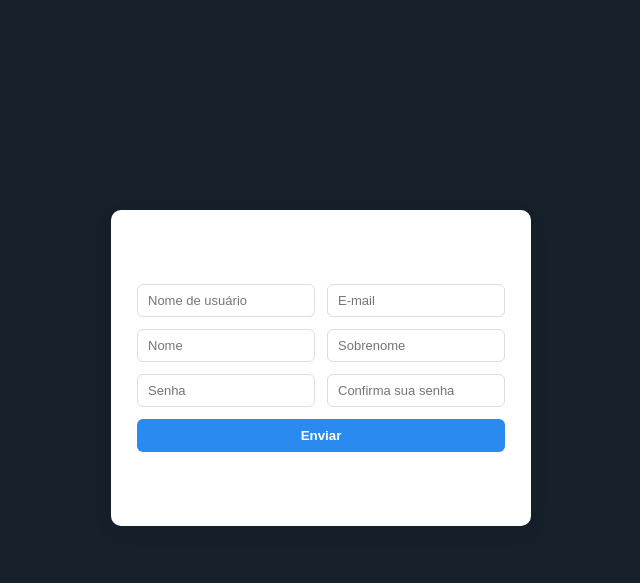
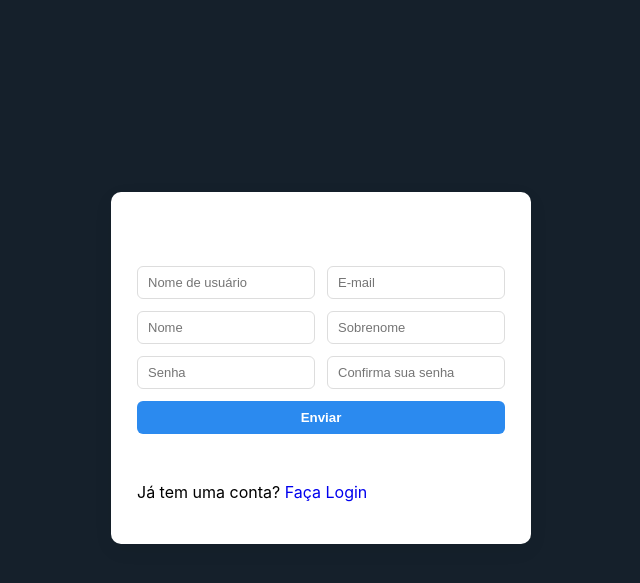
Before and after one commit to MagnoCavalcanti/blog-django, a Django app: page /register/ in a window 1280 px wide. Shown: the top 583 px of the page, without its empty margins (319-959 px from the left). Run offline with Django 5.2, Linux system fonts and the light colour scheme; some libraries are stand-ins or nearby versions.

Commit message:
feat: altera a posição da mensagem de erro e adiciona o link para o login

```diff
--- a/core/static/style/register.css
+++ b/core/static/style/register.css
@@ -13,6 +13,7 @@
     background: #fff;
     border-radius: 10px;
     box-shadow: 0 6px 20px rgba(0,0,0,0.06);
+    color: black;
     padding: 26px;
     box-sizing: border-box;
 }
@@ -64,6 +65,14 @@ input[type="submit"]:hover{ background: #206fd4 }
     background-color: #FFEDED;
     color: #CC3333;
     font-size: 13px;
+    text-align: center;
+    border: 1px solid #CC3333;
+    border-radius: 5px;
+    padding: 5px;
+}
+
+a {
+    text-decoration: none;
 }
 
 /* Caso o template não use a estrutura de card, aplicamos uma variante simples */
--- a/core/templates/pages/register.html
+++ b/core/templates/pages/register.html
@@ -10,6 +10,9 @@
 {% block conteudo %}
 <div class="login-page">
     <div class="login-card">
+        {% for message in messages %}
+            <p class="message">{{ message }}</p>
+        {% endfor %}
         <form method="POST" action="{% url 'register' %}">{% csrf_token %}
             <input type="text" name="username" id="username" class="input-outline" placeholder="Nome de usuário">
             <input type="email" name="email" id="email" class="input-outline" placeholder="E-mail">
@@ -20,9 +23,8 @@
 
             <input type="submit" value="Enviar">
         </form>
+        <p>Já tem uma conta? <a href="{% url 'login' %}">Faça Login</a></p>
     </div>
 </div>
-{% for message in messages %}
-    <p class="message">{{ message }}</p>
-{% endfor %}
+
 {% endblock %}
```
